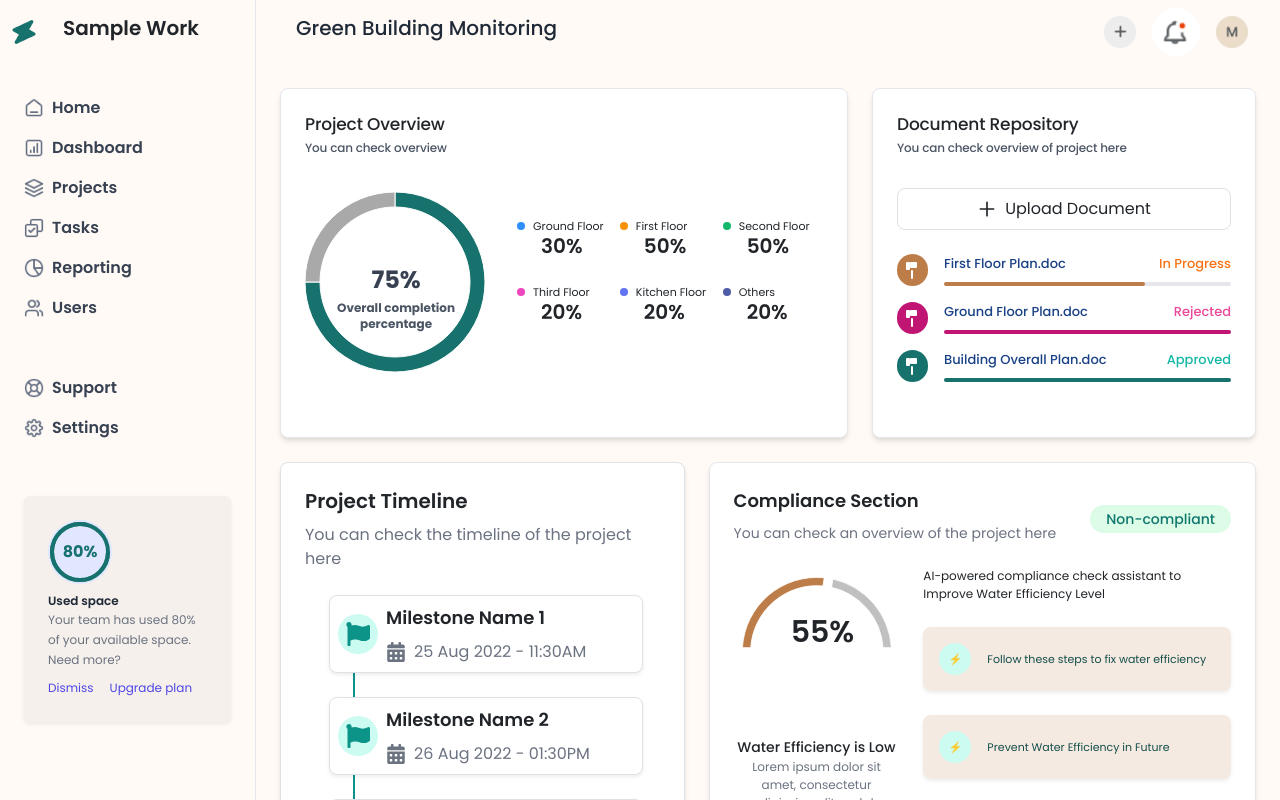
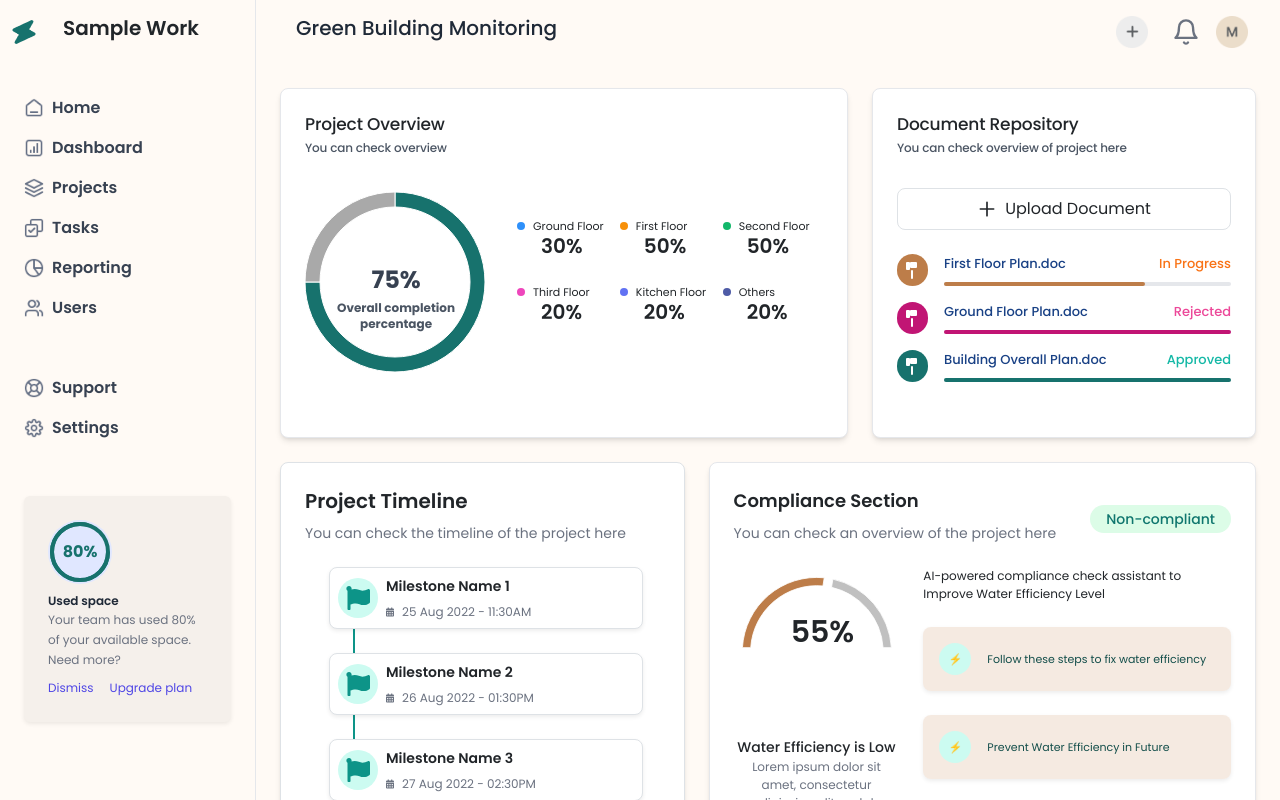
Before and after one commit to HeyAryan27/Project, a React (Vite) app: page / in a window 1280 px wide. Shown: the top 800 px of the page. Built offline with nearby package versions, Linux system fonts and the light colour scheme.

Commit message:
bell icon

```diff
--- a/src/components/Navbar.jsx
+++ b/src/components/Navbar.jsx
@@ -34,13 +34,15 @@ const Navbar = ({ toggleSidebar }) => {
 
       </div>
 
-      <div className="flex items-center space-x-2">
+      <div className="flex items-center space-x-4">
 
 
       <button className="cursor-pointer hidden md:block">
       <img src={Create} alt="Create" className="w-8 h-8 mr-2" /></button>
-<button className="cursor-pointer hidden md:block">
-      <img src={Notification} alt="Notification" className="w-12 h-12 mr-2" /></button>
+{/* <button className="cursor-pointer hidden md:block">
+      <img src={Notification} alt="Notification" className="w-12 h-12 mr-2" /></button> */}
+       <FiBell className="text-gray-500 cursor-pointer hidden md:block" size={28} />
+
        <button className="cursor-pointer hidden md:block">
        <img src={Profile} alt="Profile" className="w-8 h-8 mr-2" />
        </button>
--- a/src/components/ProjectTimeline.jsx
+++ b/src/components/ProjectTimeline.jsx
@@ -23,7 +23,7 @@ const ProjectTimeline = () => {
         <h2 className="text-base md:text-lg lg:text-xl font-semibold">
           Project Timeline
         </h2>
-        <p className="text-xs sm:text-sm lg:text-base text-gray-500">
+        <p className="text-xs sm:text-sm lg:text-sm text-gray-500">
           You can check the timeline of the project here
         </p>
       </div>
@@ -42,11 +42,11 @@ const ProjectTimeline = () => {
                   <FaFlag className="w-4 h-4 md:w-5 md:h-5 lg:w-6 lg:h-6" />
                 </div>
                 <div>
-                  <h3 className="text-sm md:text-base lg:text-lg font-semibold">
+                  <h3 className="text-sm md:text-base lg:text-sm font-semibold">
                     {milestone.name}
                   </h3>
-                  <div className="flex items-center text-gray-500 text-xs md:text-sm lg:text-base space-x-1 md:space-x-2">
-                    <FaCalendarAlt className="w-3 h-3 md:w-4 md:h-4 lg:w-5 lg:h-5" />
+                  <div className="flex items-center text-gray-500 text-xs md:text-sm  lg:text-xs space-x-1 md:space-x-2">
+                    <FaCalendarAlt className="w-3 h-3 md:w-4 md:h-4 lg:w-2 lg:h-3" />
                     <span>{milestone.date}</span>
                   </div>
                 </div>
@@ -56,8 +56,8 @@ const ProjectTimeline = () => {
         ))}
       </div>
 
-      <div className="w-full mt-4 sm:mt-6 flex justify-center lg:justify-start">
-        <button className="border border-gray-300 bg-white hover:bg-gray-50 text-gray-700 px-4 md:px-6 lg:px-8 py-2 md:py-2.5 lg:py-3 rounded-md shadow-sm text-sm md:text-base">
+      <div className="w-full mt-4 sm:mt-6 flex justify-center lg:justify-start ">
+        <button className="border border-gray-300 bg-white hover:bg-gray-50 text-gray-700 px-4 md:px-6 lg:px-8 py-2 md:py-2.5 lg:py-3 rounded-md shadow-sm text-sm md:text-base lg:text-sm">
           Check More
         </button>
       </div>
```
Also changed, not shown: src/components/Document.jsx (+15 -15 lines), src/components/images/File.png (renamed from src/components/images/File.svg), src/components/images/Vector.svg (added).
